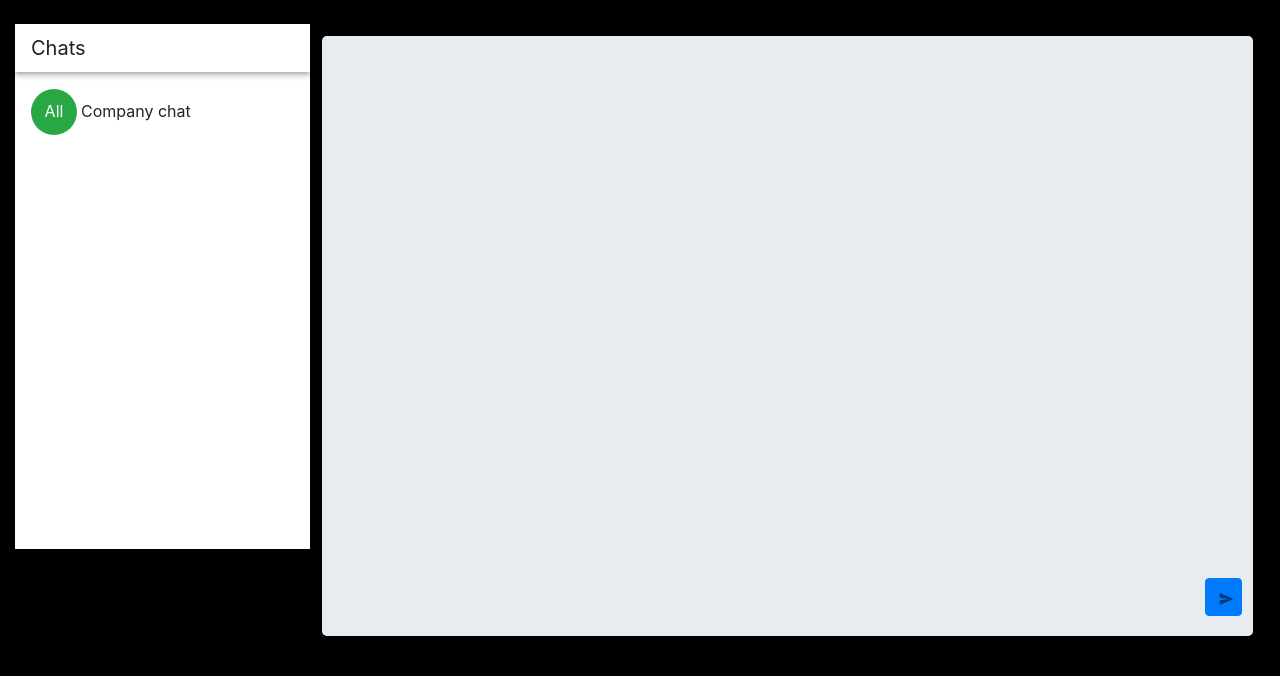
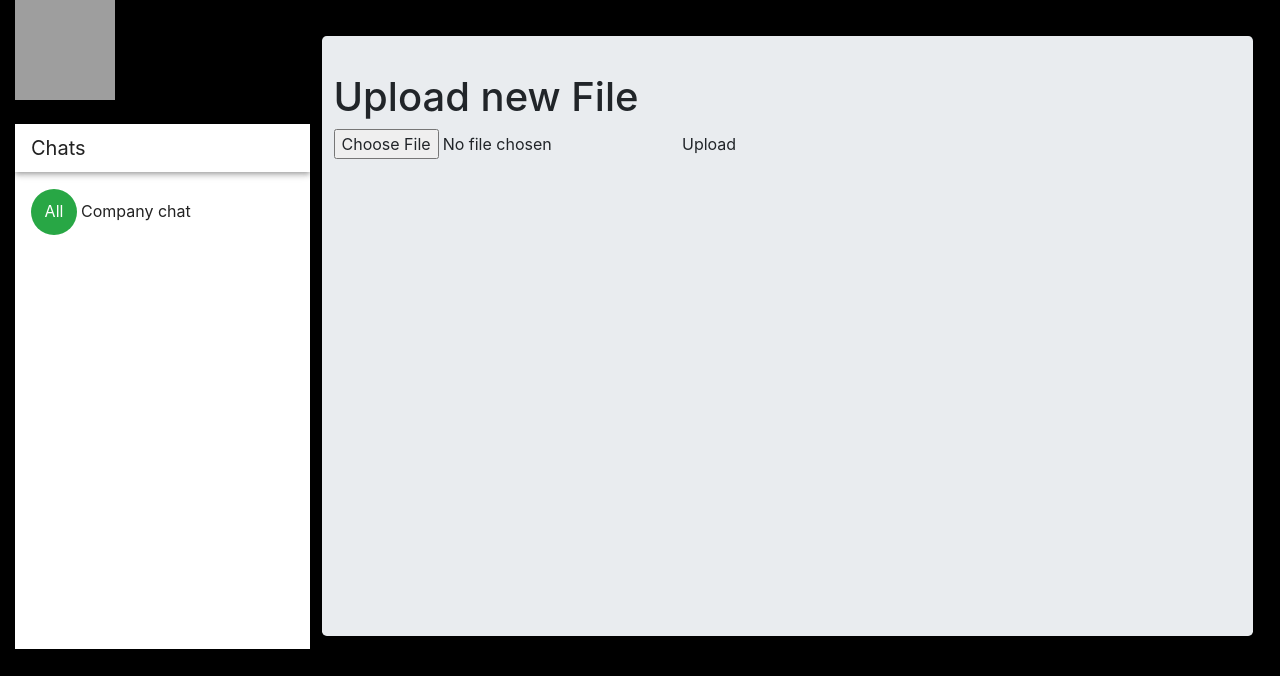
Before and after one commit to NormanFriman52/CompanyApp, a Flask app: template app/CompanyApp/main_board/templates/main_board/board.html in a window 1280 px wide. Shown: the part 56-732 px from the top of the page. Run offline with Flask 2, Linux system fonts and the light colour scheme; the visitor is signed in with stand-in values (Sample User, id 1); the template is opened without the code that fills it: values that come from a table or form of the project are taken from there, most other values are stand-ins (such as "Sample title", 1, 10 or a date in 2020); data that the repository does not hold is empty; some libraries are stand-ins or nearby versions; grey boxes are pictures that could not be loaded.

Commit message:
Added file transfer

```diff
--- a/app/CompanyApp/api/views.py
+++ b/app/CompanyApp/api/views.py
@@ -1,8 +1,11 @@
-from flask import Blueprint, render_template, url_for, session, request, redirect, jsonify
+import os
+from datetime import datetime
+from flask import Blueprint, render_template, flash, url_for, session, request, redirect, jsonify, send_from_directory
+from werkzeug.utils import secure_filename
+from CompanyApp.config import *
 from CompanyApp.data_parser import *
 from CompanyApp.controllers.main_board_messages_controller import insert_message, get_last_id
 from CompanyApp.controllers.chat_rooms_controller import insert_message_to_room, get_last_msg_id_from_room
-from datetime import datetime
 
 api_bp = Blueprint("api", __name__, template_folder="templates")
 
@@ -67,6 +70,7 @@ def send():
             "body": payload.get("message"),
             "date": f'{datetime.now().strftime("%d/%m/%Y %H:%M:%S")}',
             "from": payload.get("from"),
+            "attachment": False
         }
         if request.args.get("friend") and request.args.get("user"):
             participants = [request.args.get("friend"), request.args.get("user")]
@@ -78,3 +82,46 @@ def send():
             insert_msg["msgId"] = get_last_id() + 1
             insert_message(insert_msg)
         return {}
+
+
+def allowed_file(filename):
+    return '.' in filename and \
+           filename.rsplit('.', 1)[1].lower() in ALLOWED_EXTENSIONS
+
+
+@api_bp.route('/upload', methods=['GET', 'POST'])
+def upload_file():
+    user = request.args.get("user")
+    friend = request.args.get("friend")
+    if request.method == 'POST':
+        # check if the post request has the file part
+        if 'file' not in request.files:
+            flash('No file part')
+            return redirect(request.url)
+        file = request.files['file']
+        if file.filename == '':
+            flash('No selected file')
+            return redirect(request.url)
+        if file and allowed_file(file.filename):
+            if user and friend:
+                filename = secure_filename(file.filename)
+                file.save(os.path.join(UPLOAD_FOLDER, filename))
+                insert_msg = {
+                    "body": filename,
+                    "date": f'{datetime.now().strftime("%d/%m/%Y %H:%M:%S")}',
+                    "from": user,
+                    "attachment": {"type": file.filename.rsplit('.', 1)[1].lower(),
+                                   "file_name": file.filename.rsplit('.', 1)[0]}
+                }
+                participants = [friend, user]
+                participants.sort()
+                last_id = get_last_msg_id_from_room(participants)
+                insert_msg["msgId"] = last_id
+                insert_message_to_room(participants, last_id, insert_msg)
+
+            return redirect(url_for('main_board.index'))
+
+
+@api_bp.route('/uploads/<filename>')
+def uploaded_file(filename):
+    return send_from_directory(UPLOAD_FOLDER, filename)
--- a/app/CompanyApp/config.py
+++ b/app/CompanyApp/config.py
@@ -1,3 +1,7 @@
 class Config():
     SECRET_KEY = "\xb6\x87\n\x10\x8cI0\xc1n\x0c\xf3s\x8f\xd8#\xa5X\x91:\xdd5\x80\xc6\xa6"
     MONGODB_SETTINGS = {"db": "ChatApp", "host": "mongodb://localhost:27017/ChatApp"}
+
+
+UPLOAD_FOLDER = r'C:\Users\kgolonka\Desktop\chat_uploads'
+ALLOWED_EXTENSIONS = {'txt', 'pdf', 'png', 'jpg', 'jpeg', 'gif'}
--- a/app/CompanyApp/main_board/templates/main_board/board.html
+++ b/app/CompanyApp/main_board/templates/main_board/board.html
@@ -29,6 +29,8 @@
         <div class="container-fluid">
             <div class="row">
                 <div class="col-3">
+                    <img src="{{ url_for('api.uploaded_file',filename='maz.png') }}" alt="Girl in a jacket" width="100"
+                         height="100">
                     <v-card
                             class="mt-4 chat-users-box"
                             max-width="300"
@@ -113,6 +115,12 @@
                             </v-icon>
                         </a>
                     </form>
+                    <h1>Upload new File</h1>
+                    <form v-bind:action="'{{ url_for('api.upload_file') }}?user=' + user +'&friend=' + friend"
+                              method=post enctype=multipart/form-data>
+                        <input type=file name=file>
+                        <input type=submit value=Upload>
+                    </form>
                 </div>
             </div>
         </div>
@@ -132,9 +140,10 @@
                 intervalLastMsgId: null,
                 messages: [],
                 messagesIds: [],
-                chat: "{{ url_for_api_messages }}" + "?limit=" + "{{ limit }}",
+                chat: "",
                 users: [],
                 usersLastMsg: {},
+                friend: "",
                 user: "{{ session.username }}",
                 sendUrl: "",
                 selectedItem: "",
@@ -237,6 +246,7 @@
                     this.loadData();
                 },
                 changeRoom(friend) {
+                    this.friend = friend
                     this.chat = "{{ url_for('api.chat_rooms') }}?" + "friend=" + friend + "&user=" + this.user + "&limit=" + "{{ limit }}"
                     this.sendUrl = "{{ url_for('api.send') }}?" + "friend=" + friend + "&user=" + this.user
                 }
```
Also changed, not shown: app/CompanyApp/DB/rooms.json (+8 -3 lines).
